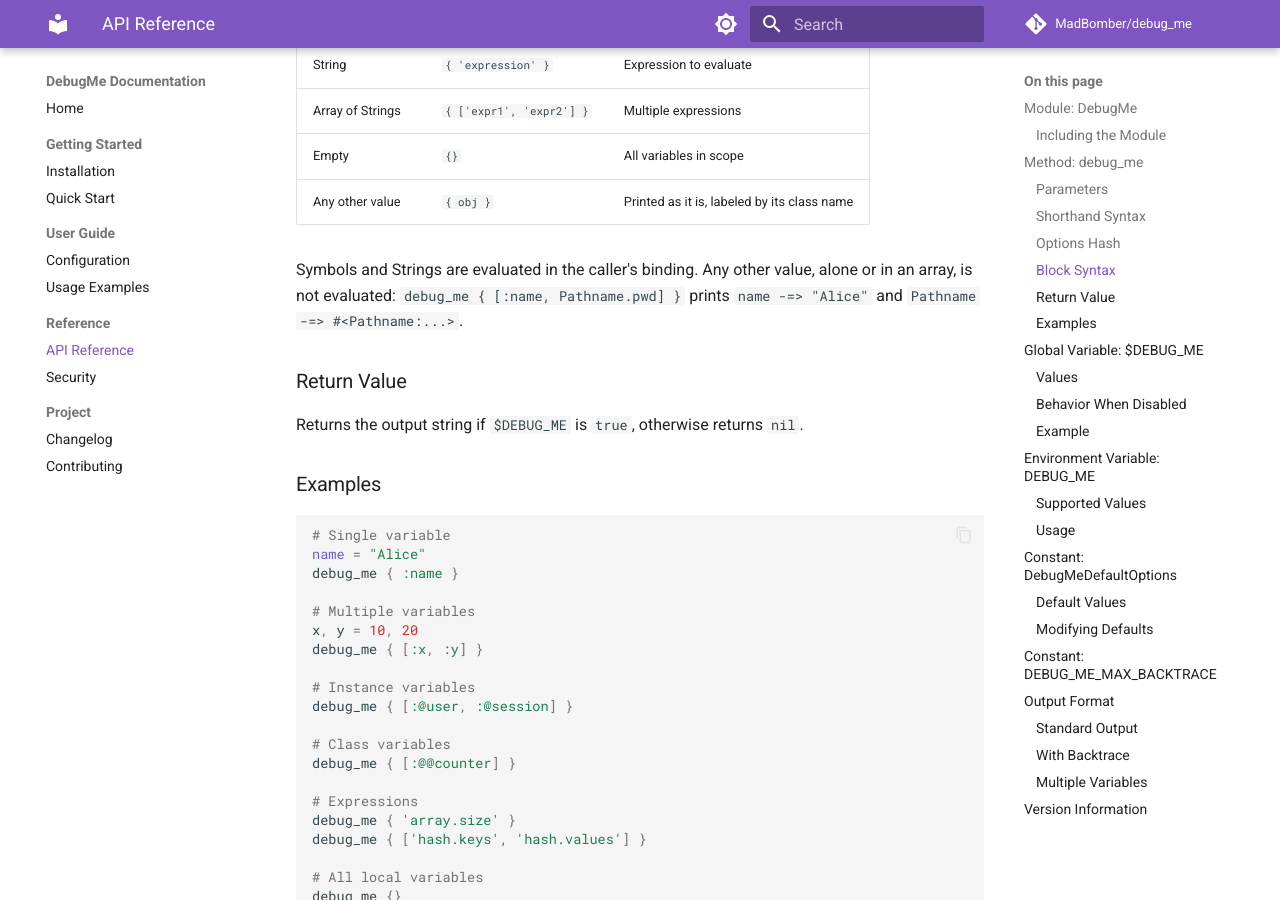
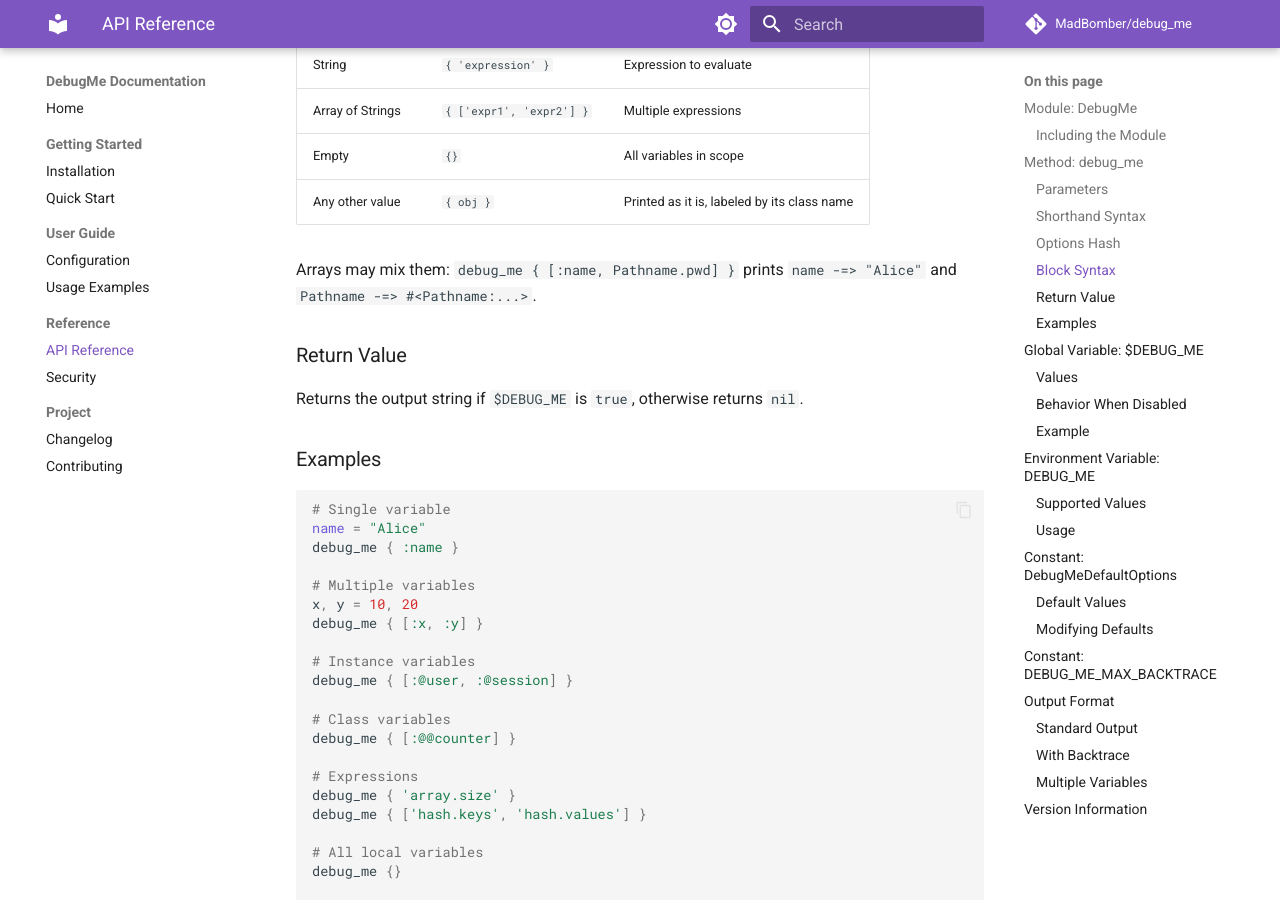
Before and after one commit to MadBomber/debug_me, an MkDocs documentation site: the page built from docs/api-reference.md, in a window 1280 px wide and 900 px high, scrolled down 2227 px. Built offline with MkDocs 1.6.1 and Material for MkDocs 9.7.7, drawn with Linux system fonts in a browser that asks for light colours; comment, search, counter and statistics services are not loaded.

Commit message:
docs: trim block value note; align test expectation

```diff
--- a/docs/api-reference.md
+++ b/docs/api-reference.md
@@ -78,7 +78,7 @@ The block should yield one of:
 | Empty | `{}` | All variables in scope |
 | Any other value | `{ obj }` | Printed as it is, labeled by its class name |
 
-Symbols and Strings are evaluated in the caller's binding. Any other value, alone or in an array, is not evaluated: `debug_me { [:name, Pathname.pwd] }` prints `name -=> "Alice"` and `Pathname -=> #<Pathname:...>`.
+Arrays may mix them: `debug_me { [:name, Pathname.pwd] }` prints `name -=> "Alice"` and `Pathname -=> #<Pathname:...>`.
 
 ### Return Value
 
```
Also changed, not shown: 1 other file.
